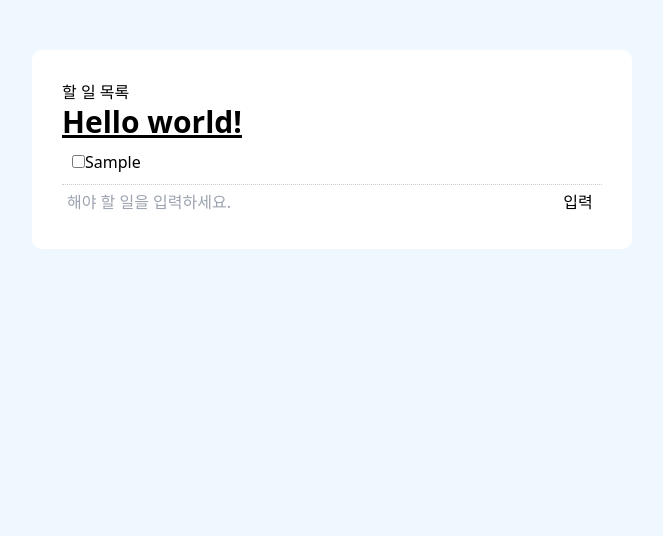
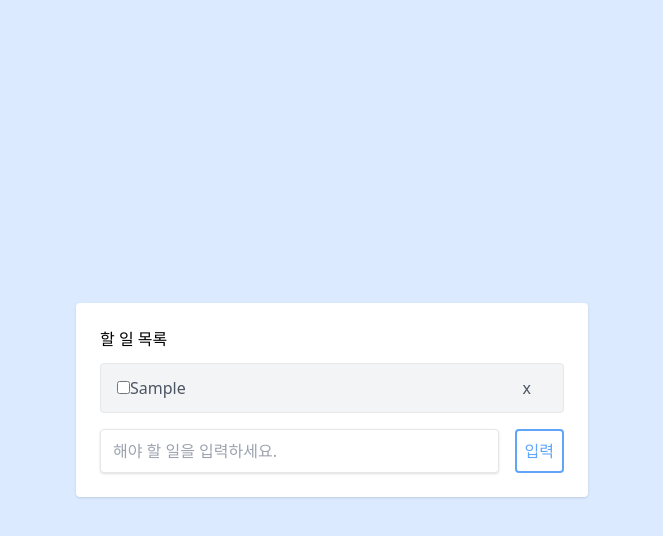
Before and after one commit to frod5/reactstudy, a React (Create React App) app: page / in a window 1280 px wide. Both pictures are taken after typing "Sample" into the empty fields and a click on the input "입력". Shown: the top 536 px of the page, without its empty margins (308-971 px from the left). Built offline with nearby package versions, Linux system fonts and the light colour scheme.

Commit message:
TailWind css 적용

```diff
--- a/src/App.css
+++ b/src/App.css
@@ -1,16 +1,3 @@
 @tailwind base;
 @tailwind components;
 @tailwind utilities;
-
-.container {
-  margin: auto;
-  max-width: 600px;
-}
-
-.todoBlock {
-  padding: 30px;
-  margin-top: 50px;
-  background: #fff;
-  border-radius: 10px;
-  box-shadow: -9px 17px 13px rgb(0, 0, 0 / 16%);
-}
--- a/src/App.js
+++ b/src/App.js
@@ -23,13 +23,11 @@ export default function App() {
     setValue("")
   }
   return (
-    <div className="container">
-      <div className="todoBlock">
-        <div className="title">
+    <div className="flex items-center justify-center w-screen h-screen bg-blue-100">
+      <div className="w-full p-6 m-4 bg-white rounded shadow lg:w-3/4 lg:max-w-lg">
+        <div className="flex justify-between mb-3">
           <h1>할 일 목록</h1>
         </div>
-
-        <h1 className="text-3xl font-bold underline">Hello world!</h1>
 
         <List
           todoData = {todoData}
@@ -41,7 +39,6 @@ export default function App() {
           value = {value}
           setValue = {setValue}
         />
-
       </div>
     </div>
   )
--- a/src/components/Form.js
+++ b/src/components/Form.js
@@ -8,9 +8,9 @@ export default function Form({handleSubmit,value, setValue}) {
 
     return (
         <div>
-            <form style={{display: 'flex'}} onSubmit={handleSubmit}>
-                <input type="text" name="value" style={{flex:'10', padding: '5px'}} onChange={handleChange} placeholder="해야 할 일을 입력하세요." value={value}/>
-                <input type="submit" className="btn" style={{flex:'1'}} value="입력"/>
+            <form onSubmit={handleSubmit} className="flex pt-2">
+                <input className="w-full px-3 py-2 mr-4 text-gray-500 border rounded shadow" type="text" name="value" onChange={handleChange} placeholder="해야 할 일을 입력하세요." value={value}/>
+                <input className="p-2 text-blue-400 border-2 border-blue-400 rounded hover:text-white hover:bg-blue-200" type="submit" value="입력"/>
             </form>
         </div>
     )
--- a/src/components/List.js
+++ b/src/components/List.js
@@ -1,23 +1,6 @@
 import React, {useState} from 'react'
 
 export default function List({todoData, setTodoData}) {
-
-    const btnStyle = {
-        color:"#fff",
-        border: "none",
-        padding: "5px 9px",
-        borderRadius: "50%",
-        cursor: "pointer",
-        float: "right"
-    }
-
-    const getStyle = (completed) => {
-        return {
-            padding: "10px",
-            borderBottom: "1px #ccc dotted",
-            textDecoration : completed ? "line-through" : "none"
-        }
-    }
     const handleClick = (id) => {
         let newTodoData = todoData.filter(v => v.id !== id);
         setTodoData(newTodoData)
@@ -35,9 +18,16 @@ export default function List({todoData, setTodoData}) {
     return (
         <div>
             {todoData.map(data => (
-                <div style={getStyle(data.completed)} key={data.id}>
-                    <input type="checkbox" defaultChecked={false} onChange={ () => handleCompleteChange(data.id)}/>{data.title}
-                    <button style={btnStyle} onClick={ () => handleClick(data.id)}>x</button>
+                <div key={data.id}>
+                    <div className="flex items-center justify-between w-full px-4 py-1 my-2 text-gray-600 bg-gray-100 border rounded">
+                        <div className="items-center">
+                            <input type="checkbox" defaultChecked={false} onChange={ () => handleCompleteChange(data.id)}/>
+                            <span className={data.completed ? "line-through": undefined} >{data.title}</span>
+                        </div>
+                        <div className="items-center">
+                            <button className="px-4 py-2 float-right" onClick={ () => handleClick(data.id)}>x</button>
+                        </div>
+                    </div>
                 </div>
             ))}
         </div>
```
